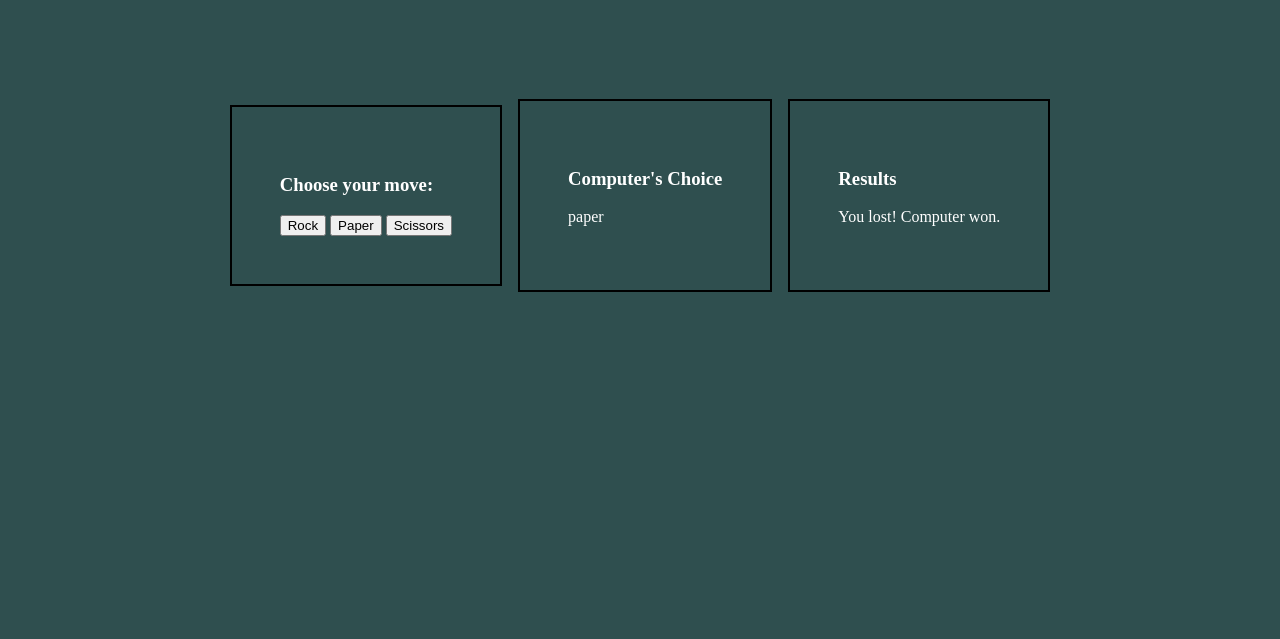
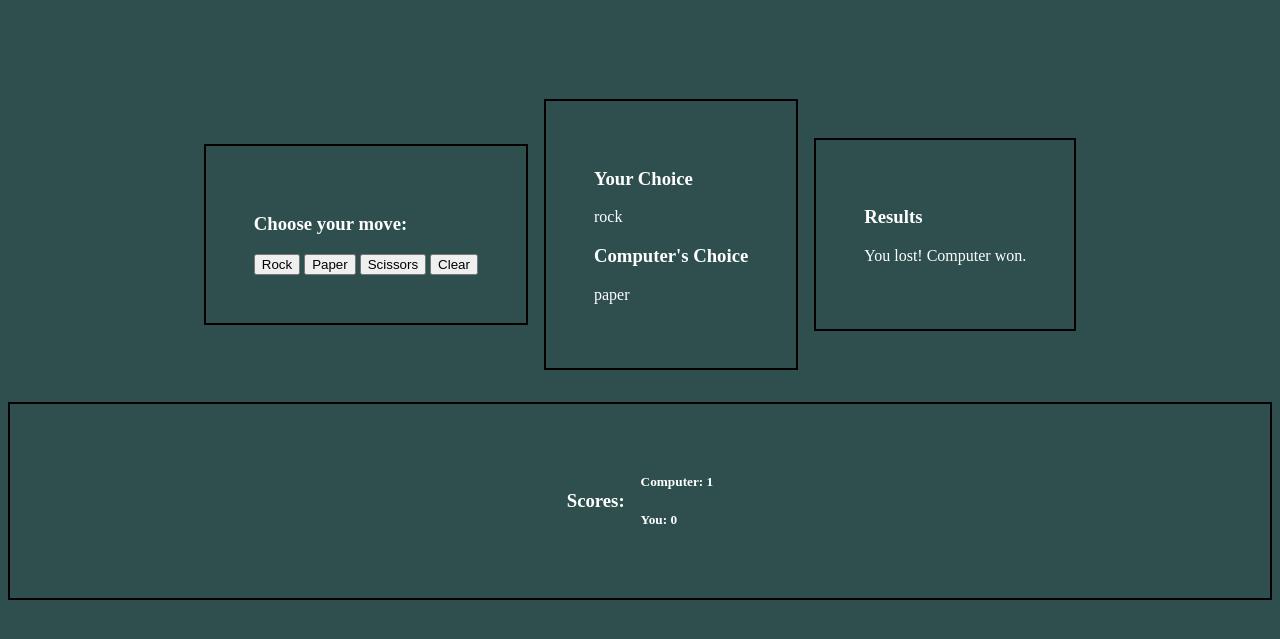
Before and after one commit to sanapollo/odin-rps, a plain HTML site: page index.html in a window 1280 px wide. Both pictures are taken after a click on the button "Rock". Shown: the part 61-700 px from the top of the page. Drawn offline with Linux system fonts and the light colour scheme.

Commit message:
added scoring

```diff
--- a/index.html
+++ b/index.html
@@ -12,25 +12,32 @@
 
 <body>
     <h1>Rock Paper Scissors</h1>
-    <div class="container">
+    <div class="top">
 
         <div class="options">
             <h3>Choose your move:</h3>
             <button id="rock">Rock</button>
             <button id="paper">Paper</button>
             <button id="scissors">Scissors</button>
+            <button id="clear">Clear</button>
         </div>
-        <div class="computer">
+        <div class="choices">
+            <h3>Your Choice</h3>
+            <p id="user"></p>
             <h3>Computer's Choice</h3>
             <p id="computer"></p>
         </div>
-
-
         <div class="answer">
             <h3>Results</h3>
             <p id="output"></p>
         </div>
-
+    </div>
+    <div class="mid">
+        <h3>Scores:</h3>
+        <div class="score">
+            <h5>Computer: <span id="computerscore">0</span></h5>
+            <h5>You: <span id="userscore">0</span></h5>
+        </div>
     </div>
     <script src="main.js"></script>
 </body>
--- a/main.js
+++ b/main.js
@@ -35,11 +35,11 @@ playGame = (user) => {
     }
     let computer = computerPlay();
     let winner;
-    const output = document.getElementById('output');
     const computerout = document.getElementById('computer');
-
+    const userout = document.getElementById('user');
 
     computerout.textContent = computer;
+    userout.textContent = user;
 
 
     //Game Logic
@@ -68,62 +68,56 @@ playGame = (user) => {
             winner = true;
         }
     }
-    console.log(`You entered ${user}. If you didn't enter anything this was generated for you. Computer said ${computer}`);
+    return winner;
+}
+buttonAttach = () => {
+    const clear = document.getElementById("clear");
+    const scissors = document.getElementById("scissors");
+    const rock = document.getElementById("rock");
+    const paper = document.getElementById("paper");
+
+    scissors.addEventListener('click', () => {
+        playGameScores("scissors");
+    });
+    rock.addEventListener('click', () => {
+        playGameScores("rock");
+    });
+    paper.addEventListener('click', () => {
+        playGameScores("paper");
+    });
+    clear.addEventListener('click', () => {
+        cscore = 0;
+        uscore = 0;
+    });
+}
+
+playGameScores = (user) => {
+    const outcscore = document.getElementById("computerscore");
+    const outuscore = document.getElementById("userscore");
+    const output = document.getElementById('output');
+
+    // Clear Button
+
+
+    //Launch Game
+    let winner = playGame(user);
+
     //Winner Message
     if (winner == "tie") {
         winner = "You tied! Try again";
     } else if (winner) {
         winner = "You won! Well done!";
+        uscore += 1;
     } else {
         winner = "You lost! Computer won.";
+        cscore += 1;
     }
     output.textContent = winner;
-    //return winner;
-}
-
-fewGames = (choice) => {
-    let max = 5;
-    let pcounter = 0, ccounter = 0;
-
-    for (let i = 0; i < max; i++) {
-        let game = playGame(choice);
-
-        //Counting
-
-        if (game == "You won! Well done!") {
-            pcounter +=1;
-        } else if (game == "You lost! Computer won."){
-            ccounter +=1;
-        }
-        console.log(game);
-        console.log(`Game no: ${i}. Wins: P ${pcounter}, C ${ccounter}`);
-    }
-
-
+    outcscore.textContent = cscore;
+    outuscore.textContent = uscore;
 
 }
 
-//console.log(fewGames());
-startGame = () => {
-    const scissors = document.getElementById("scissors");
-    const rock = document.getElementById("rock");
-    const paper = document.getElementById("paper");
-
-
-
-    scissors.addEventListener('click', () => {
-        console.log("pressed");
-        playGame("scissors");
-
-    });
-    rock.addEventListener('click', () => {
-        playGame("rock");
-    });
-    paper.addEventListener('click', () => {
-        playGame("paper");
-    });
-
-
-}
-
-startGame();
+let cscore = 0;
+let uscore = 0;
+buttonAttach();
--- a/styles.css
+++ b/styles.css
@@ -3,14 +3,18 @@ html {
     color: white;
 }
 
-.container {
+.top, .mid {
     display: flex;
     align-items: center;
     justify-content: center;
     padding-top: 5em;
     gap: 1em;
 }
-.container div {
+.top div, .mid{
     padding: 3em;
     border: 2px solid black;
 }
+
+.mid {
+   margin-top: 2em;
+}
```
Also changed, not shown: paste.js (added, +19 -0 lines).
